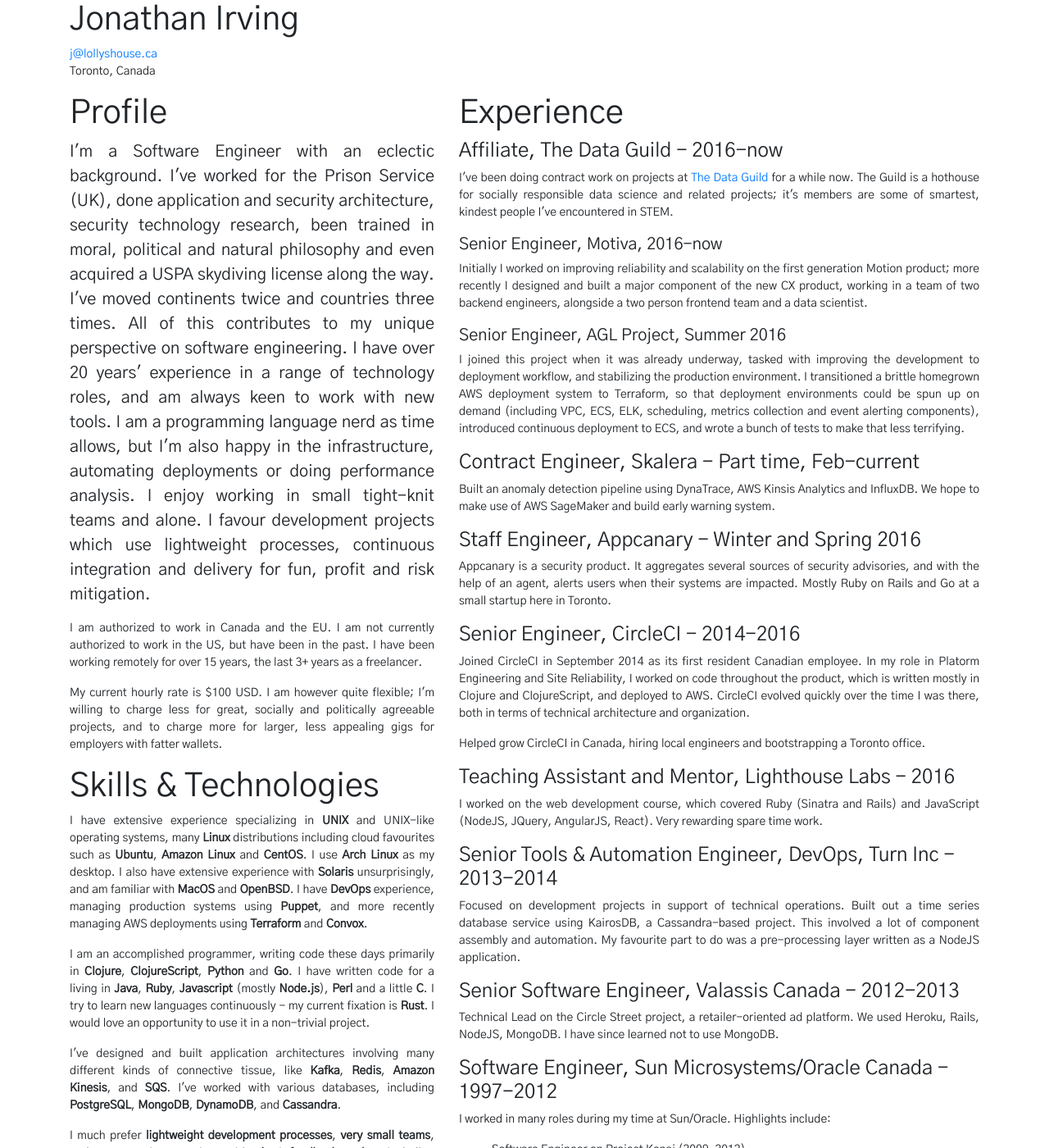
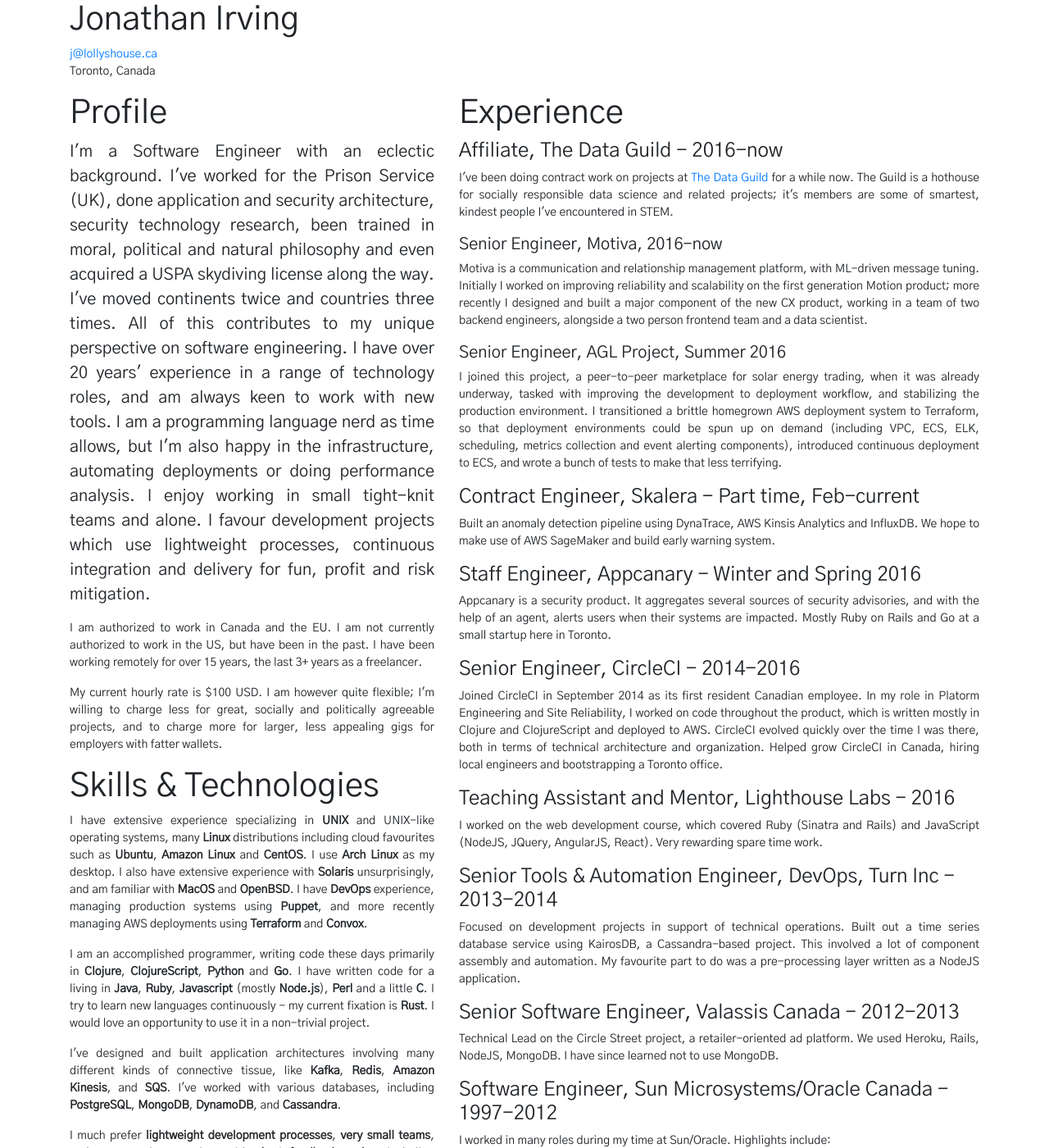
Before and after one commit to j0ni/j0ni.github.io, a Jekyll site: the page built from resume.html, in a window 1280 px wide and 1400 px high. Shown: the whole window at 82% size. Built offline with Jekyll 4.4.1, drawn with Linux system fonts in a browser that asks for light colours.

Commit message:
Fix omissions

```diff
--- a/resume.html
+++ b/resume.html
@@ -141,11 +141,12 @@
           <h5>Senior Engineer, Motiva, 2016-now</h5>
 
           <p>
-            Initially I worked on improving reliability and scalability on the
-            first generation Motion product; more recently I designed and built
-            a major component of the new CX product, working in a team of two
-            backend engineers, alongside a two person frontend team and a data
-            scientist.
+            Motiva is a communication and relationship management platform, with
+            ML-driven message tuning. Initially I worked on improving
+            reliability and scalability on the first generation Motion product;
+            more recently I designed and built a major component of the new CX
+            product, working in a team of two backend engineers, alongside a two
+            person frontend team and a data scientist.
           </p>
         </section>
 
@@ -153,11 +154,12 @@
           <h5>Senior Engineer, AGL Project, Summer 2016</h5>
 
           <p>
-            I joined this project when it was already underway, tasked with
-            improving the development to deployment workflow, and stabilizing
-            the production environment. I transitioned a brittle homegrown AWS
-            deployment system to Terraform, so that deployment environments could
-            be spun up on demand (including VPC, ECS, ELK, scheduling, metrics
+            I joined this project, a peer-to-peer marketplace for solar energy
+            trading, when it was already underway, tasked with improving the
+            development to deployment workflow, and stabilizing the production
+            environment. I transitioned a brittle homegrown AWS deployment
+            system to Terraform, so that deployment environments could be spun
+            up on demand (including VPC, ECS, ELK, scheduling, metrics
             collection and event alerting components), introduced continuous
             deployment to ECS, and wrote a bunch of tests to make that less
             terrifying.
@@ -193,14 +195,10 @@
           Joined CircleCI in September 2014 as its first resident Canadian
           employee. In my role in Platorm Engineering and Site Reliability, I
           worked on code throughout the product, which is written mostly in
-          Clojure and ClojureScript, and deployed to AWS. CircleCI evolved
+          Clojure and ClojureScript and deployed to AWS. CircleCI evolved
           quickly over the time I was there, both in terms of technical
-          architecture and organization.
-        </p>
-
-        <p>
-          Helped grow CircleCI in Canada, hiring local engineers and
-          bootstrapping a Toronto office.
+          architecture and organization. Helped grow CircleCI in Canada, hiring
+          local engineers and bootstrapping a Toronto office.
         </p>
       </section>
 
```
